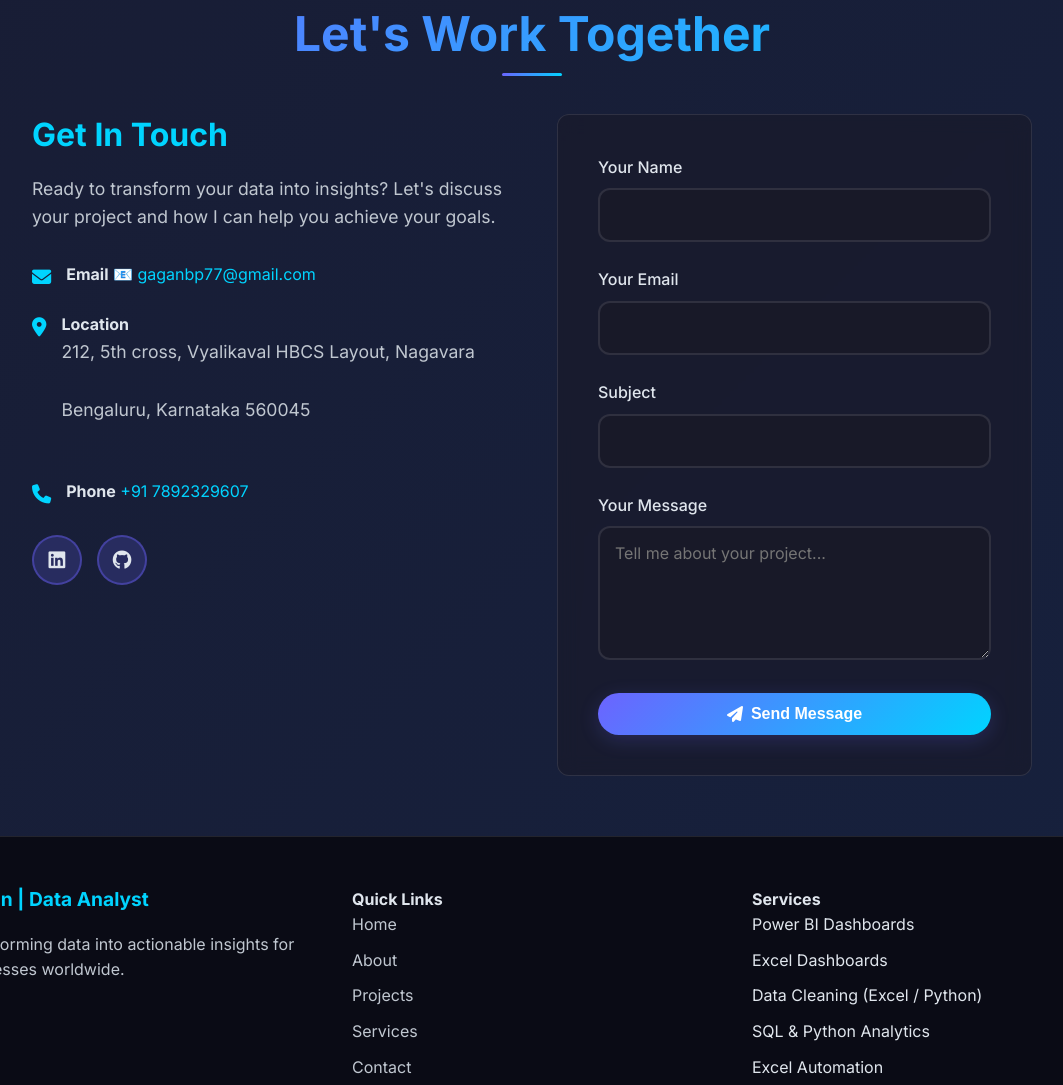
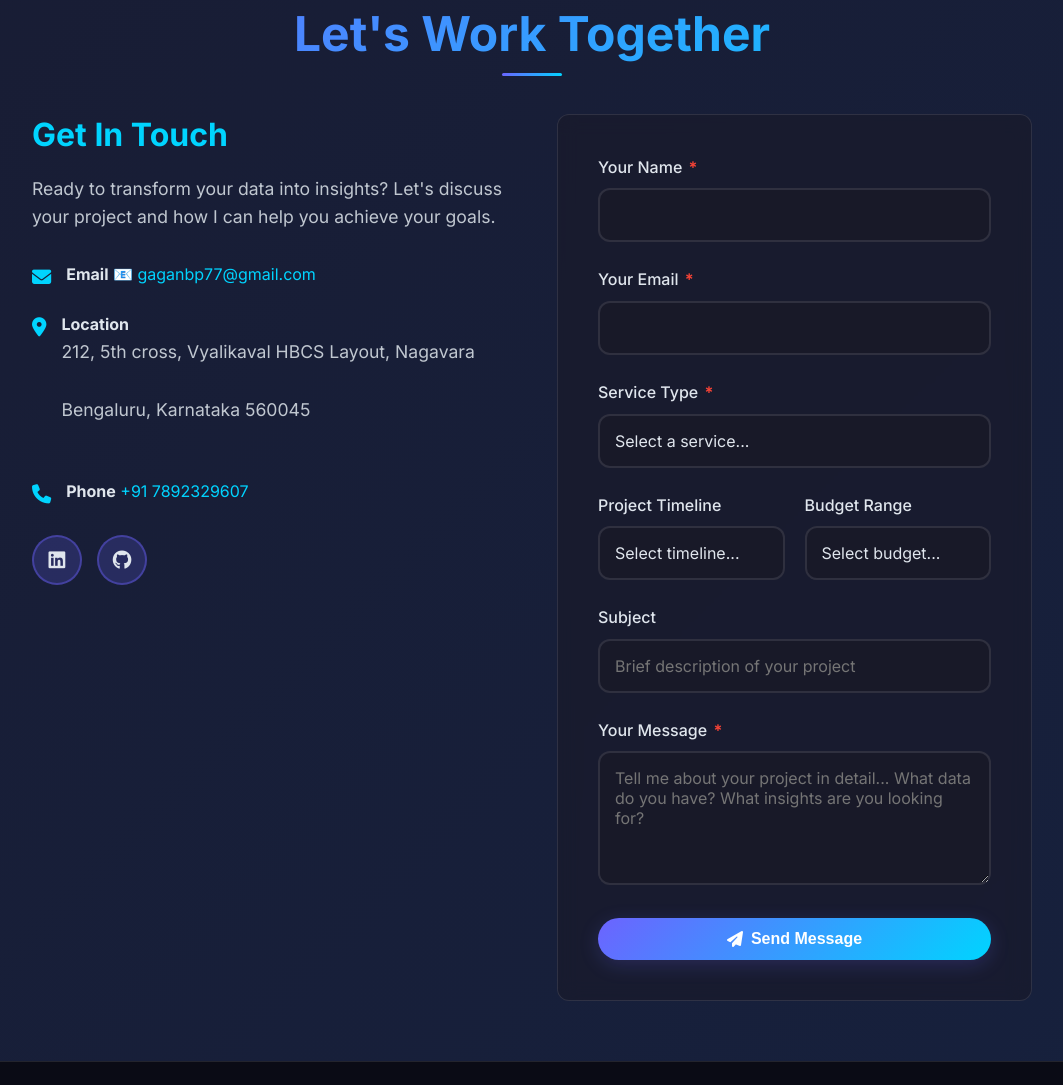
Before and after one commit to Gagan7a7/Portfolio, a website: page index.html in a window 1280 px wide. Shown: the part 6303-7388 px from the top of the page, without its empty margins (108-1171 px from the left). Drawn offline with Linux system fonts and the light colour scheme; a web font is replaced by a local one.

Commit message:
Update index.html

```diff
--- a/index.html
+++ b/index.html
@@ -189,6 +189,10 @@
             .hero-content h1{font-size:clamp(2.5rem,5vw,4rem);font-weight:700;line-height:1.3;margin-bottom:1rem;background:linear-gradient(135deg,#6c63ff,#00d4ff);background-clip:text;-webkit-background-clip:text;-webkit-text-fill-color:transparent}
             .nav-links{display:flex;list-style:none;gap:30px;align-items:center}
             .logo{font-size:1.5rem;font-weight:800;background:linear-gradient(135deg,#6c63ff,#00d4ff);background-clip:text;-webkit-background-clip:text;-webkit-text-fill-color:transparent;text-decoration:none;display:flex;align-items:center;gap:10px}
+            /* Form styling */
+            .required {color: red;}
+            .form-row {display: grid;grid-template-columns: 1fr 1fr;gap: 20px;width: 100%;margin-bottom: 25px;}
+            .form-group.half-width {margin-bottom: 0;}
             /* Mobile-specific optimizations */
             @media (max-width: 768px) {
                 .floating-element{display:none !important}
@@ -198,6 +202,8 @@
                 #header{padding:10px 0}
                 .hero-content{padding:0 15px}
                 .btn{min-height:44px;font-size:0.9rem}
+                .form-row {grid-template-columns: 1fr;gap: 15px;margin-bottom: 20px;}
+                .form-group.half-width {margin-bottom: 20px;}
             }
             @media (max-width: 480px) {
                 .hero-content h1{font-size:1.6rem !important;line-height:1.2 !important}
@@ -1402,7 +1408,7 @@
                         />
 
                         <div class="form-group">
-                            <label for="name">Your Name</label>
+                            <label for="name">Your Name <span class="required">*</span></label>
                             <input
                                 type="text"
                                 id="name"
@@ -1415,7 +1421,7 @@
                         </div>
 
                         <div class="form-group">
-                            <label for="email">Your Email</label>
+                            <label for="email">Your Email <span class="required">*</span></label>
                             <input
                                 type="email"
                                 id="email"
@@ -1439,24 +1445,80 @@
                         </div>
 
                         <div class="form-group">
+                            <label for="service-type">Service Type <span class="required">*</span></label>
+                            <select
+                                id="service-type"
+                                name="service-type"
+                                required
+                                itemprop="serviceType"
+                            >
+                                <option value="">Select a service...</option>
+                                <option value="power-bi-dashboard">Power BI Dashboard</option>
+                                <option value="excel-dashboard">Excel Dashboard</option>
+                                <option value="data-cleaning-analysis">Data Cleaning & Analysis</option>
+                                <option value="sql-database-queries">SQL Database Queries</option>
+                                <option value="data-visualization-python">Data Visualization (Python)</option>
+                                <option value="machine-learning-models">Machine Learning Models</option>
+                                <option value="excel-automation">Excel Automation</option>
+                                <option value="website-development">Website Development</option>
+                                <option value="multiple-services">Multiple Services</option>
+                                <option value="consultation">Not Sure / Consultation</option>
+                            </select>
+                        </div>
+
+                        <div class="form-row">
+                            <div class="form-group half-width">
+                                <label for="timeline">Project Timeline</label>
+                                <select
+                                    id="timeline"
+                                    name="timeline"
+                                    itemprop="timeline"
+                                >
+                                    <option value="">Select timeline...</option>
+                                    <option value="within-1-week">Within 1 week</option>
+                                    <option value="2-4-weeks">2-4 weeks</option>
+                                    <option value="1-2-months">1-2 months</option>
+                                    <option value="3-plus-months">3+ months</option>
+                                    <option value="flexible">Flexible</option>
+                                </select>
+                            </div>
+
+                            <div class="form-group half-width">
+                                <label for="budget">Budget Range</label>
+                                <select
+                                    id="budget"
+                                    name="budget"
+                                    itemprop="budget"
+                                >
+                                    <option value="">Select budget...</option>
+                                    <option value="under-5000">Under ₹5,000</option>
+                                    <option value="5000-15000">₹5,000-₹15,000</option>
+                                    <option value="15000-30000">₹15,000-₹30,000</option>
+                                    <option value="30000-plus">₹30,000+</option>
+                                    <option value="lets-discuss">Let's discuss</option>
+                                </select>
+                            </div>
+                        </div>
+
+                        <div class="form-group">
                             <label for="subject">Subject</label>
                             <input
                                 type="text"
                                 id="subject"
                                 name="subject"
-                                required
+                                placeholder="Brief description of your project"
                                 itemprop="description"
                             />
                         </div>
 
                         <div class="form-group">
-                            <label for="message">Your Message</label>
+                            <label for="message">Your Message <span class="required">*</span></label>
                             <textarea
                                 id="message"
                                 name="message"
                                 rows="5"
                                 required
-                                placeholder="Tell me about your project..."
+                                placeholder="Tell me about your project in detail... What data do you have? What insights are you looking for?"
                                 itemprop="text"
                             ></textarea>
                         </div>
```
